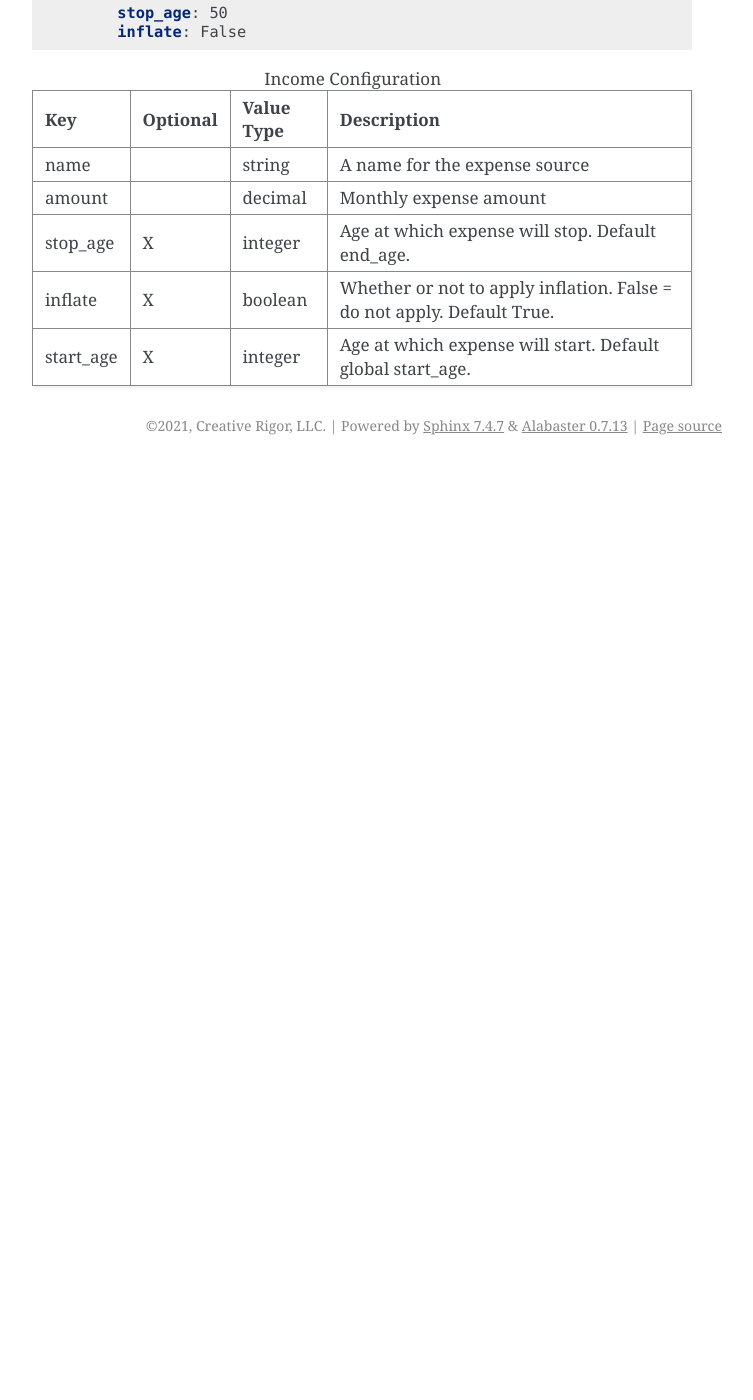
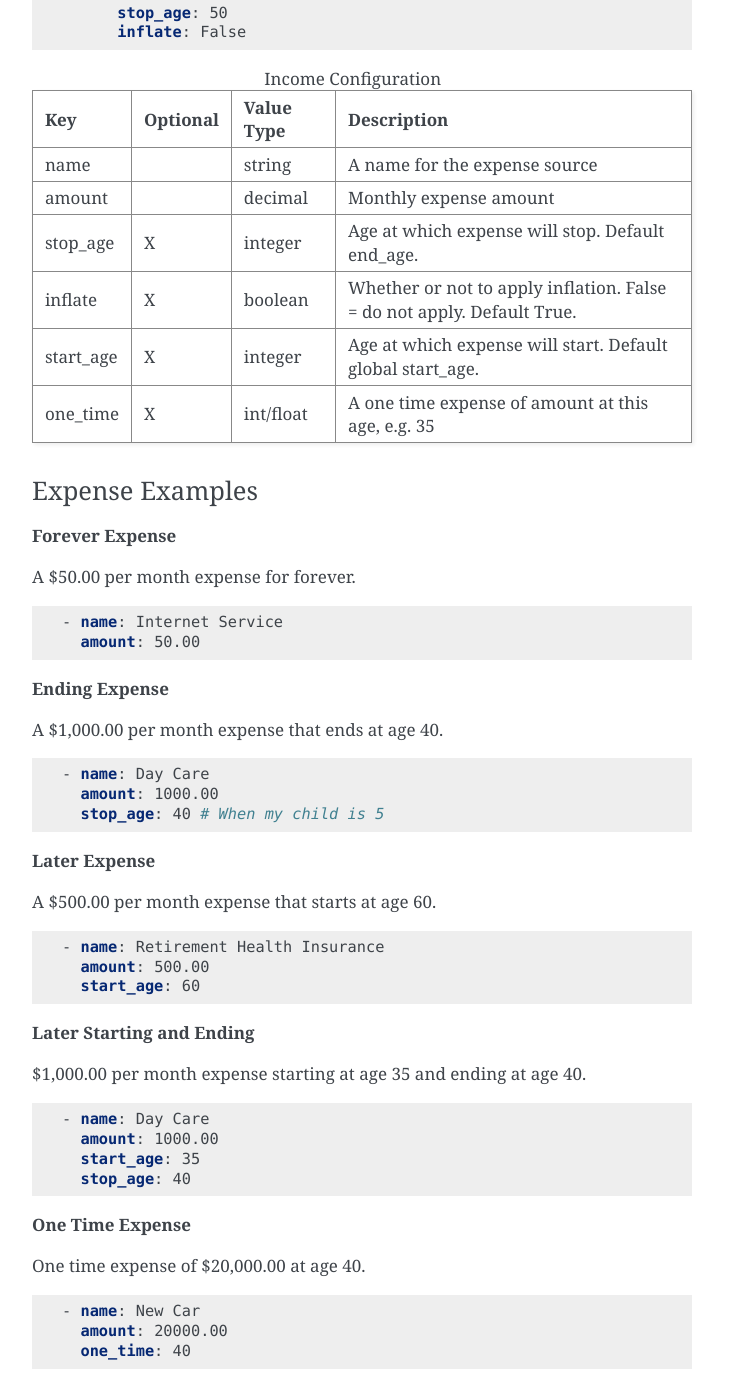
Before and after one commit to engineerslifeforme/personal_finance_forecaster, a Sphinx documentation site: the page built from docs/configuration.md, in a window 1280 px wide and 1400 px high, scrolled down 2455 px. Shown: the whole window, without its empty margins (388-1141 px from the left). Built offline with Sphinx 7.4.7, drawn with Linux system fonts in a browser that asks for light colours; before the commit the page ends 2920 px from its top, so only the background shows below that; some of the changed text lies outside the part shown.

Commit message:
Added streamlit app and changed heroku configuration for streamlit.  Added new features for one_time expenses

````diff
--- a/docs/configuration.md
+++ b/docs/configuration.md
@@ -119,7 +119,7 @@ Multiple sources of expense can be defined as a list
 in the configuration file.  Optional fields do not
 need to be included.
 
-```{note} Expenses increase according to inflation.
+```{note} Expenses increase according to inflation unless configured otherwise.
 ```
 
 ```{code-block} yaml
@@ -161,4 +161,60 @@ expenses:
   - X
   - integer
   - Age at which expense will start.  Default global start_age.
+* - one_time
+  - X
+  - int/float
+  - A one time expense of amount at this age, e.g. 35
 ```
+
+### Expense Examples
+
+**Forever Expense**
+
+A $50.00 per month expense for forever.
+
+```{code-block} yaml
+- name: Internet Service
+  amount: 50.00
+```
+
+**Ending Expense**
+
+A $1,000.00 per month expense that ends at age 40.
+
+```{code-block} yaml
+- name: Day Care
+  amount: 1000.00
+  stop_age: 40 # When my child is 5
+```
+
+**Later Expense**
+
+A $500.00 per month expense that starts at age 60.
+
+```{code-block} yaml
+- name: Retirement Health Insurance
+  amount: 500.00
+  start_age: 60
+```
+
+**Later Starting and Ending**
+
+$1,000.00 per month expense starting at age 35 and ending at age 40.
+
+```{code-block} yaml
+- name: Day Care
+  amount: 1000.00
+  start_age: 35
+  stop_age: 40
+```
+
+**One Time Expense**
+
+One time expense of $20,000.00 at age 40.
+
+```{code-block} yaml
+- name: New Car
+  amount: 20000.00
+  one_time: 40
+```
--- a/requirements.txt
+++ b/requirements.txt
@@ -23,3 +23,4 @@ urllib3==1.25.9
 Werkzeug==1.0.1
 pandas
 pyyaml
+streamlit
````
Also changed, not shown: business.py (+44 -29 lines), streamlit_app.py (+24 -15 lines), 5 other files.
